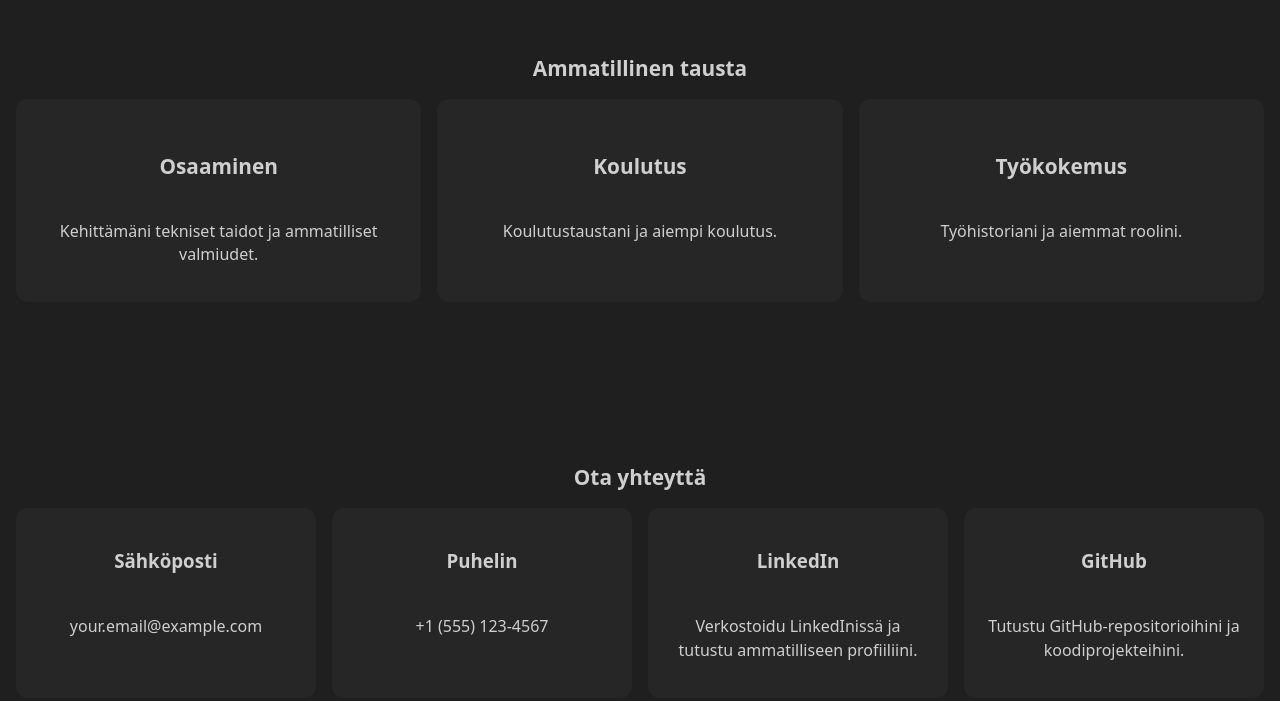
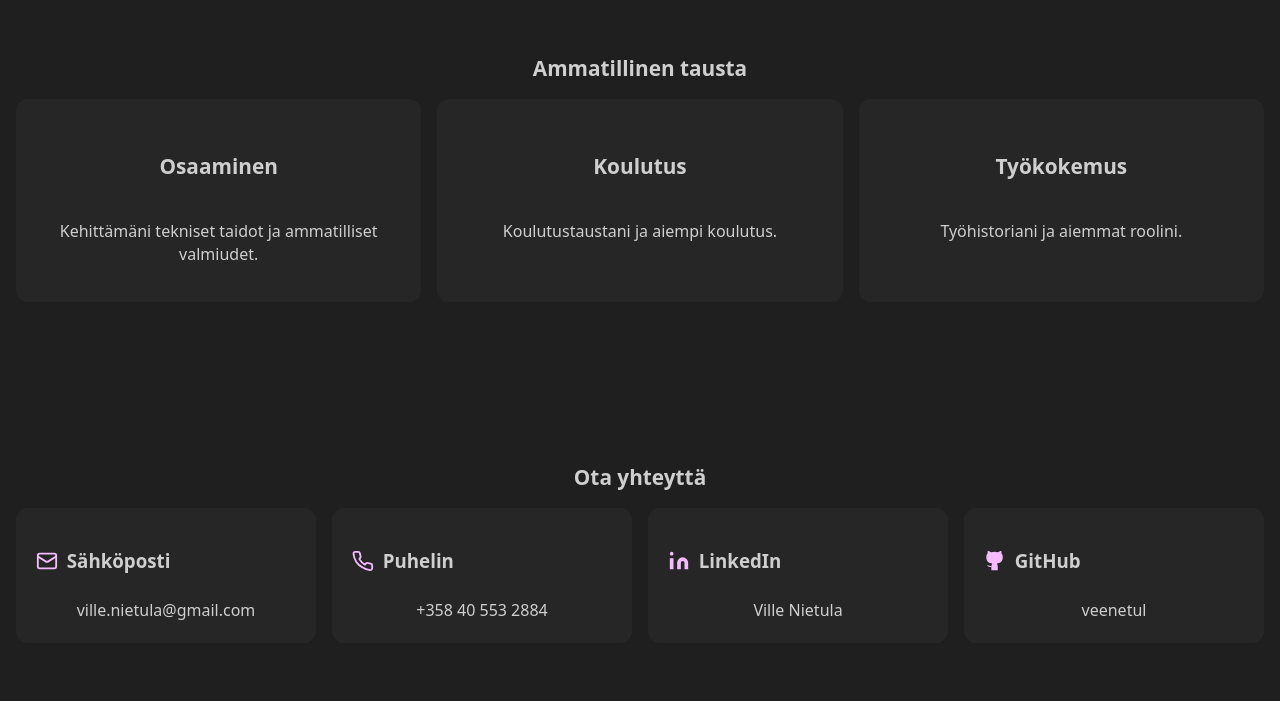
Before and after one commit to veenetul/veenetul.github.io, a website built with Vite: page index.html in a window 1280 px wide. Shown: the part 1262-1963 px from the top of the page. Built offline with nearby package versions, Linux system fonts and the light colour scheme.

Commit message:
contactikortit

```diff
--- a/index.html
+++ b/index.html
@@ -104,29 +104,53 @@
 
       <div class="shortcut-card">
         <div class="shortcut-body">
-          <h3>Sähköposti</h3>
-          <p>your.email@example.com</p>
+          <div class="contact-header">
+            <svg xmlns="http://www.w3.org/2000/svg" width="22" height="22" viewBox="0 0 24 24" fill="none" stroke="currentColor" stroke-width="2" stroke-linecap="round" stroke-linejoin="round" aria-hidden="true">
+              <rect x="2" y="4" width="20" height="16" rx="2"/>
+              <path d="m22 7-8.97 5.7a1.94 1.94 0 0 1-2.06 0L2 7"/>
+            </svg>
+            <h3>Sähköposti</h3>
+          </div>
+          <a href="mailto:ville.nietula@gmail.com">ville.nietula@gmail.com</a>
         </div>
       </div>
 
       <div class="shortcut-card">
         <div class="shortcut-body">
-          <h3>Puhelin</h3>
-          <p>+1 (555) 123-4567</p>
+          <div class="contact-header">
+            <svg xmlns="http://www.w3.org/2000/svg" width="22" height="22" viewBox="0 0 24 24" fill="none" stroke="currentColor" stroke-width="2" stroke-linecap="round" stroke-linejoin="round" aria-hidden="true">
+              <path d="M22 16.92v3a2 2 0 0 1-2.18 2 19.79 19.79 0 0 1-8.63-3.07A19.5 19.5 0 0 1 4.69 13 19.79 19.79 0 0 1 1.65 4.2 2 2 0 0 1 3.62 2h3a2 2 0 0 1 2 1.72 12.84 12.84 0 0 0 .7 2.81 2 2 0 0 1-.45 2.11L8.09 9.91a16 16 0 0 0 6 6l1.27-1.27a2 2 0 0 1 2.11-.45 12.84 12.84 0 0 0 2.81.7A2 2 0 0 1 22 16.92z"/>
+            </svg>
+            <h3>Puhelin</h3>
+          </div>
+          <a href="tel:+358405532884">+358 40 553 2884</a>
         </div>
       </div>
 
       <div class="shortcut-card">
         <div class="shortcut-body">
-          <h3>LinkedIn</h3>
-          <p>Verkostoidu LinkedInissä ja tutustu ammatilliseen profiiliini.</p>
+          <div class="contact-header">
+            <svg xmlns="http://www.w3.org/2000/svg" width="22" height="22" viewBox="0 0 24 24" fill="currentColor" aria-hidden="true">
+              <path d="M16 8a6 6 0 0 1 6 6v7h-4v-7a2 2 0 0 0-2-2 2 2 0 0 0-2 2v7h-4v-7a6 6 0 0 1 6-6z"/>
+              <rect x="2" y="9" width="4" height="12"/>
+              <circle cx="4" cy="4" r="2"/>
+            </svg>
+            <h3>LinkedIn</h3>
+          </div>
+          <a href="https://www.linkedin.com/in/ville-nietula-a4b060208/" target="_blank" rel="noopener noreferrer">Ville Nietula</a>
         </div>
       </div>
 
       <div class="shortcut-card">
         <div class="shortcut-body">
-          <h3>GitHub</h3>
-          <p>Tutustu GitHub-repositorioihini ja koodiprojekteihini.</p>
+          <div class="contact-header">
+            <svg xmlns="http://www.w3.org/2000/svg" width="22" height="22" viewBox="0 0 24 24" fill="currentColor" aria-hidden="true">
+              <path d="M15 22v-4a4.8 4.8 0 0 0-1-3.2c3.2-.37 6.5-1.57 6.5-7.1A5.5 5.5 0 0 0 19 3.6 5.1 5.1 0 0 0 18.9 1S17.7.65 15 2.48a13.4 13.4 0 0 0-7 0C5.3.65 4.1 1 4.1 1A5.1 5.1 0 0 0 4 3.6 5.5 5.5 0 0 0 2.5 7.7c0 5.53 3.3 6.73 6.5 7.1a4.8 4.8 0 0 0-1 3.2V22"/>
+              <path d="M9 18c-4.5 2-5-2-7-2"/>
+            </svg>
+            <h3>GitHub</h3>
+          </div>
+          <a href="https://github.com/veenetul" target="_blank" rel="noopener noreferrer">veenetul</a>
         </div>
       </div>
 
```
